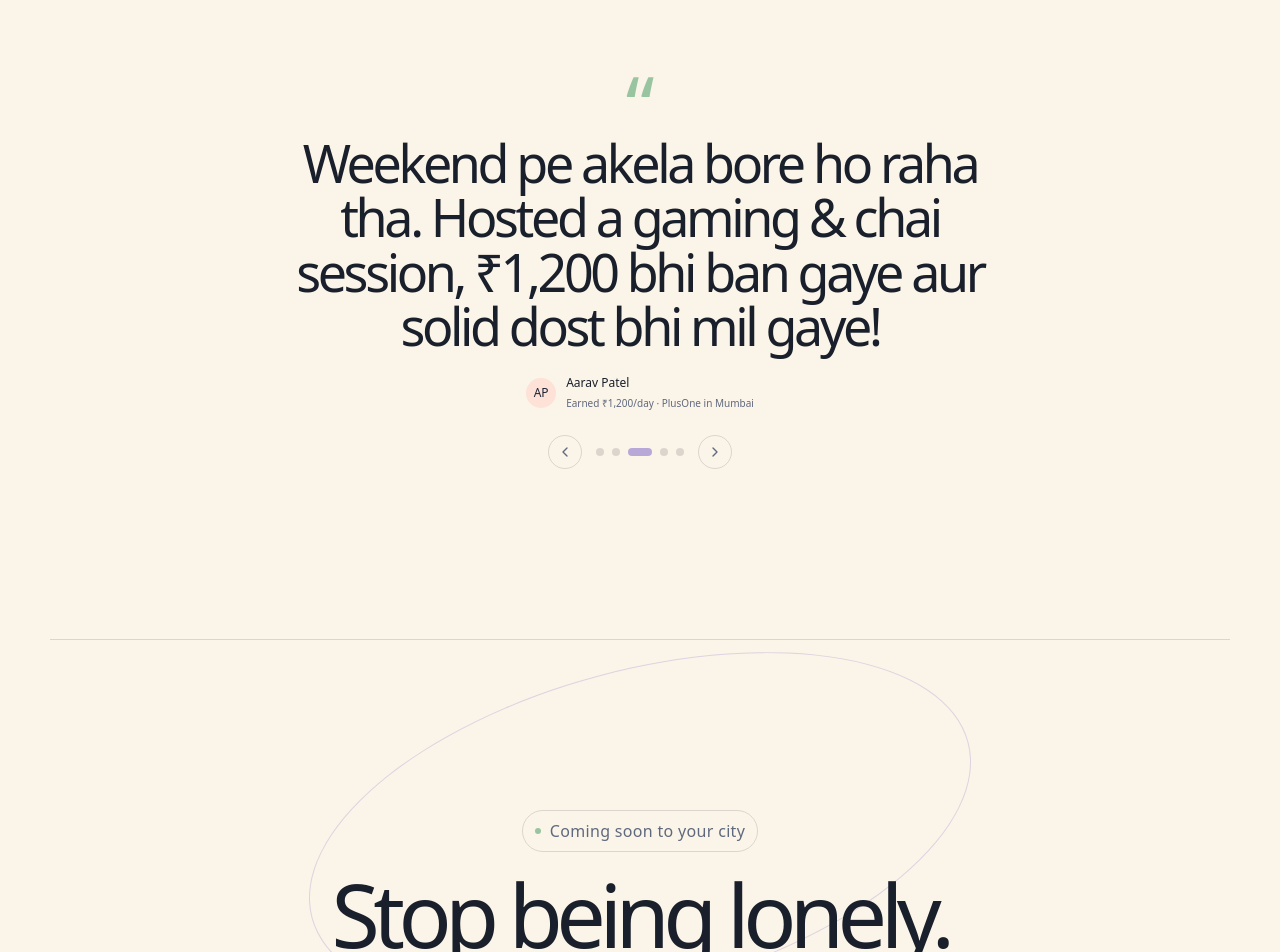
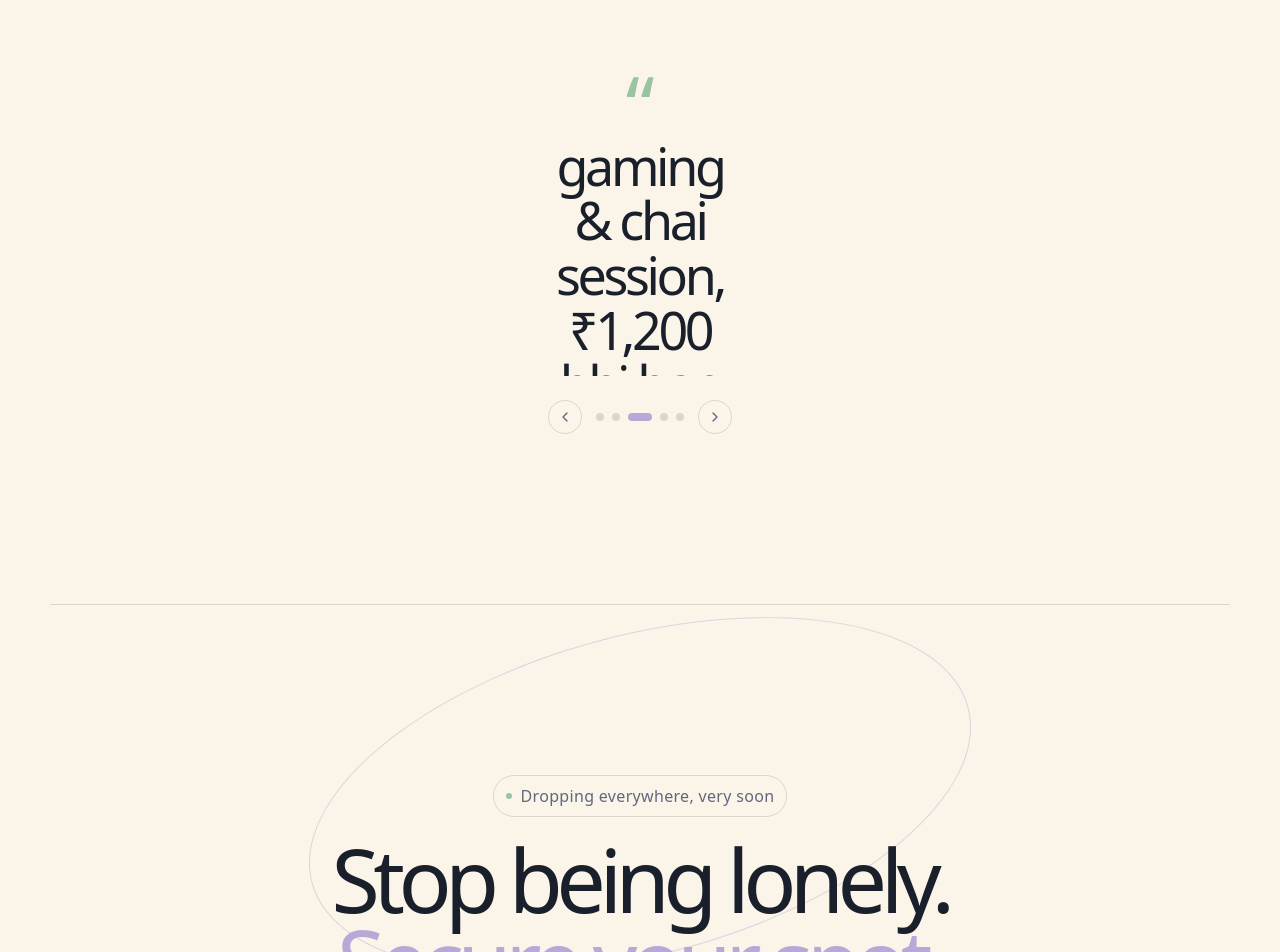
Before and after one commit to Aryan-Protein-Vala/PlusOne, a Next.js app in the folder plusone-app/: page / in a window 1280 px wide. Shown: the part 3800-4752 px from the top of the page. Built offline with nearby package versions, Linux system fonts and the light colour scheme; no server answers.

Commit message:
fix(landing): truly stationary controls via fixed-height+absolute carousel, update CTA copy

```diff
--- a/plusone-app/src/components/landing/PlusOneLanding.tsx
+++ b/plusone-app/src/components/landing/PlusOneLanding.tsx
@@ -206,30 +206,44 @@ function ReviewCarousel() {
       className="section-wrap quote-section"
       onMouseEnter={() => setIsPaused(true)}
       onMouseLeave={() => setIsPaused(false)}
-      style={{ minHeight: 380, display: 'flex', flexDirection: 'column', alignItems: 'center', justifyContent: 'center', cursor: 'default' }}
+      style={{ display: 'flex', flexDirection: 'column', alignItems: 'center', justifyContent: 'center', cursor: 'default' }}
     >
       <Reveal>
         <div style={{ display: 'flex', flexDirection: 'column', alignItems: 'center', width: '100%' }}>
           <div className="quote-mark" style={{ marginBottom: 12 }}>&ldquo;</div>
 
-          {/* Normal flow container with minHeight so text never squeezes and controls stay 100% stationary */}
-          <div style={{ minHeight: 200, width: '100%', maxWidth: 760, display: 'flex', flexDirection: 'column', alignItems: 'center', justifyContent: 'center' }}>
+          {/*
+            ROOT FIX: outer div has a FIXED height (not minHeight).
+            The animating motion.div is position:absolute so it occupies
+            zero flow-space — the container never changes height, so
+            nothing below ever moves.
+          */}
+          <div style={{
+            position: 'relative',
+            height: 240,
+            width: '100%',
+            maxWidth: 760,
+            overflow: 'hidden',
+          }}>
             <AnimatePresence mode="wait">
               <motion.div
                 key={index}
-                initial={{ opacity: 0, y: 6 }}
+                initial={{ opacity: 0, y: 8 }}
                 animate={{ opacity: 1, y: 0 }}
-                exit={{ opacity: 0, y: -6 }}
+                exit={{ opacity: 0, y: -8 }}
                 transition={{ duration: 0.18, ease: 'easeOut' }}
                 style={{
-                  width: '100%',
+                  position: 'absolute',
+                  inset: 0,
                   display: 'flex',
                   flexDirection: 'column',
                   alignItems: 'center',
+                  justifyContent: 'center',
                   textAlign: 'center',
+                  padding: '0 8px',
                 }}
               >
-                <blockquote style={{ margin: '0 auto 20px', minHeight: 110, display: 'flex', alignItems: 'center', justifyContent: 'center', width: '100%', maxWidth: 760 }}>
+                <blockquote style={{ margin: '0 auto 18px', width: '100%' }}>
                   {current.quote}
                 </blockquote>
                 <div className="quote-credit">
@@ -242,7 +256,7 @@ function ReviewCarousel() {
             </AnimatePresence>
           </div>
 
-          {/* Locked controls position */}
+          {/* Controls are always exactly 24px below the fixed-height container — never move */}
           <div style={{ display: 'flex', alignItems: 'center', justifyContent: 'center', gap: 14, marginTop: 24 }}>
             <button
               type="button"
@@ -258,7 +272,7 @@ function ReviewCarousel() {
                 placeItems: 'center',
                 color: 'var(--muted-foreground)',
                 cursor: 'pointer',
-                transition: 'all 0.15s ease',
+                transition: 'color 0.15s ease',
               }}
             >
               <ChevronLeft size={16} />
@@ -298,7 +312,7 @@ function ReviewCarousel() {
                 placeItems: 'center',
                 color: 'var(--muted-foreground)',
                 cursor: 'pointer',
-                transition: 'all 0.15s ease',
+                transition: 'color 0.15s ease',
               }}
             >
               <ChevronRight size={16} />
@@ -351,11 +365,11 @@ export default function PlusOneLanding({ isLoggedIn = false }: { isLoggedIn?: bo
 
       <ReviewCarousel />
 
-      <section id="cta" className="section-wrap cta-section"><div className="cta-orbit" /><Reveal><div className="status-pill"><span className="status-dot" /> Coming soon to your city</div><h2>Stop being lonely.<br /><em>Secure your spot.</em></h2><p>Get early access to verified companions and hefty hosting side-hustles in your city.</p>
+      <section id="cta" className="section-wrap cta-section"><div className="cta-orbit" /><Reveal><div className="status-pill"><span className="status-dot" /> Dropping everywhere, very soon</div><h2>Stop being lonely.<br /><em>Secure your spot.</em></h2><p>PlusOne is building everywhere — India and beyond. Sign up now and be the first in your city when we go live.</p>
         {isLoggedIn ? (
           <Link className="button button-primary" href="/app/explore" style={{ textDecoration: 'none', display: 'inline-flex', alignItems: 'center', justifyContent: 'center', gap: 8 }}>Open App <ArrowRight size={16} /></Link>
         ) : (
-          <Link className="button button-primary" href="/auth/register" style={{ textDecoration: 'none', display: 'inline-flex', alignItems: 'center', justifyContent: 'center', gap: 8 }}>Get started <ArrowRight size={16} /></Link>
+          <Link className="button button-primary" href="/auth/register" style={{ textDecoration: 'none', display: 'inline-flex', alignItems: 'center', justifyContent: 'center', gap: 8 }}>Get early access <ArrowRight size={16} /></Link>
         )}
       </Reveal></section>
 
```
